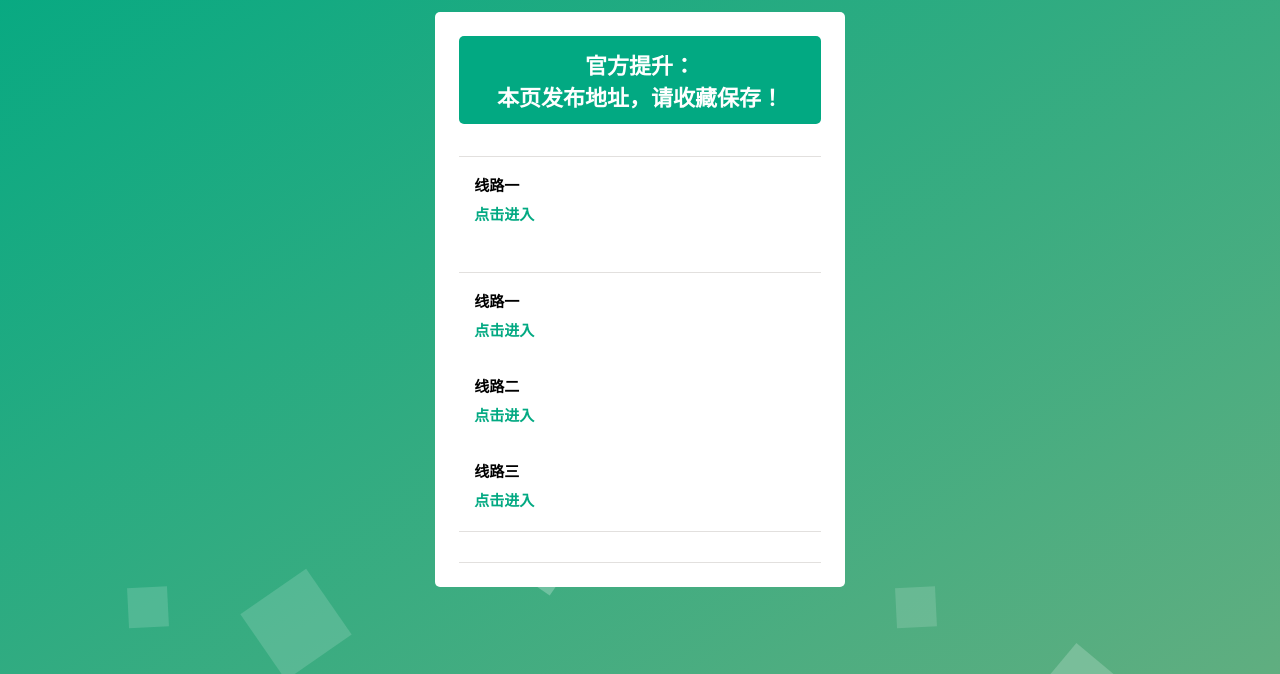
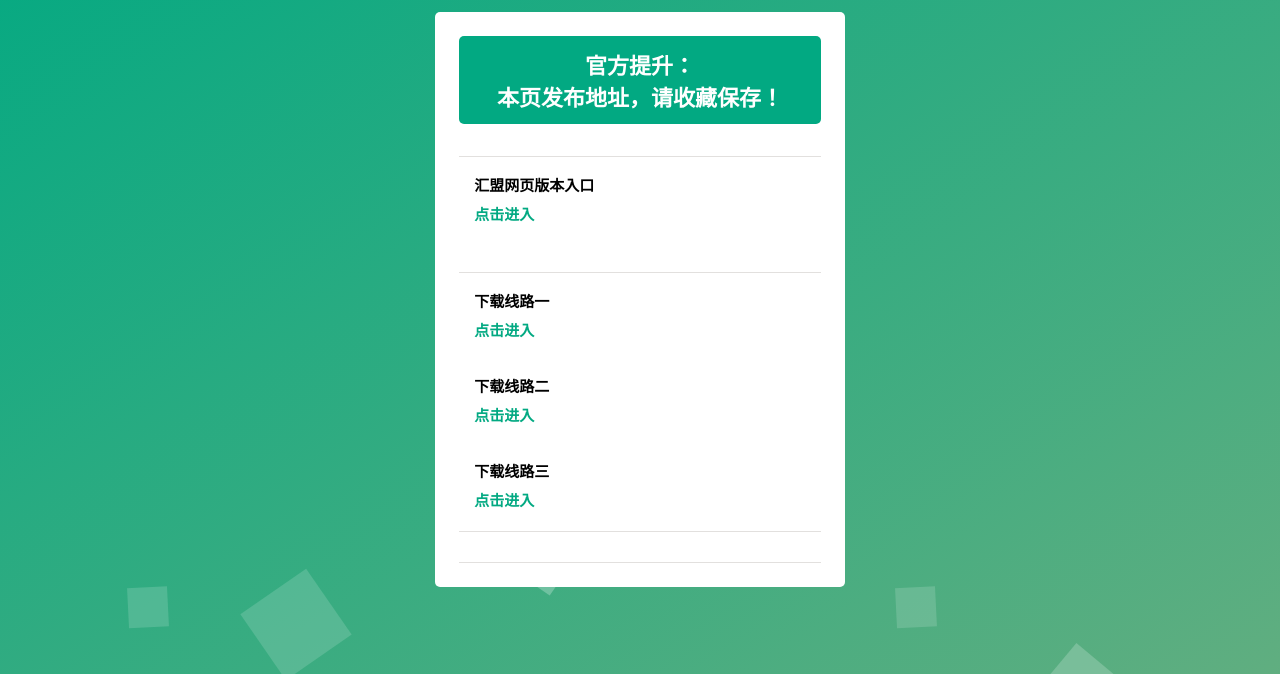
Before and after one commit to jianghu14k/huimeng.github.io, a plain HTML site: page index.html in a window 1280 px wide. Shown: the part 126-800 px from the top of the page. Drawn offline with Linux system fonts and the light colour scheme.

Commit message:
Update index.html

```diff
--- a/index.html
+++ b/index.html
@@ -86,7 +86,16 @@
 
 
 								<li>
-									线路一
+									汇盟网页版本入口
+									<a href="www.fiwjfaif.icu" target="_blank">
+										<i>
+											<strong>点击进入</strong>
+										</i>
+									</a>
+
+									<br>
+								<li>
+									下载线路一
 									<a href="http://aomfia21.icu" target="_blank">
 										<i>
 											<strong>点击进入</strong>
@@ -94,16 +103,7 @@
 									</a>
 
 									<br>
-								<li>
-									线路一
-									<a href="http://aomfia21.icu" target="_blank">
-										<i>
-											<strong>点击进入</strong>
-										</i>
-									</a>
-
-									<br>
-									线路二
+									下载线路二
 									<a href="http://aomfia22.icu" target="_blank">
 										<i>
 											<strong>点击进入</strong>
@@ -112,7 +112,7 @@
 
                                     <br>
 
-									线路三
+									下载线路三
 									<a href="http://aomfia22.icu" target="_blank">
 										<i>
 											<strong>点击进入</strong>
```
